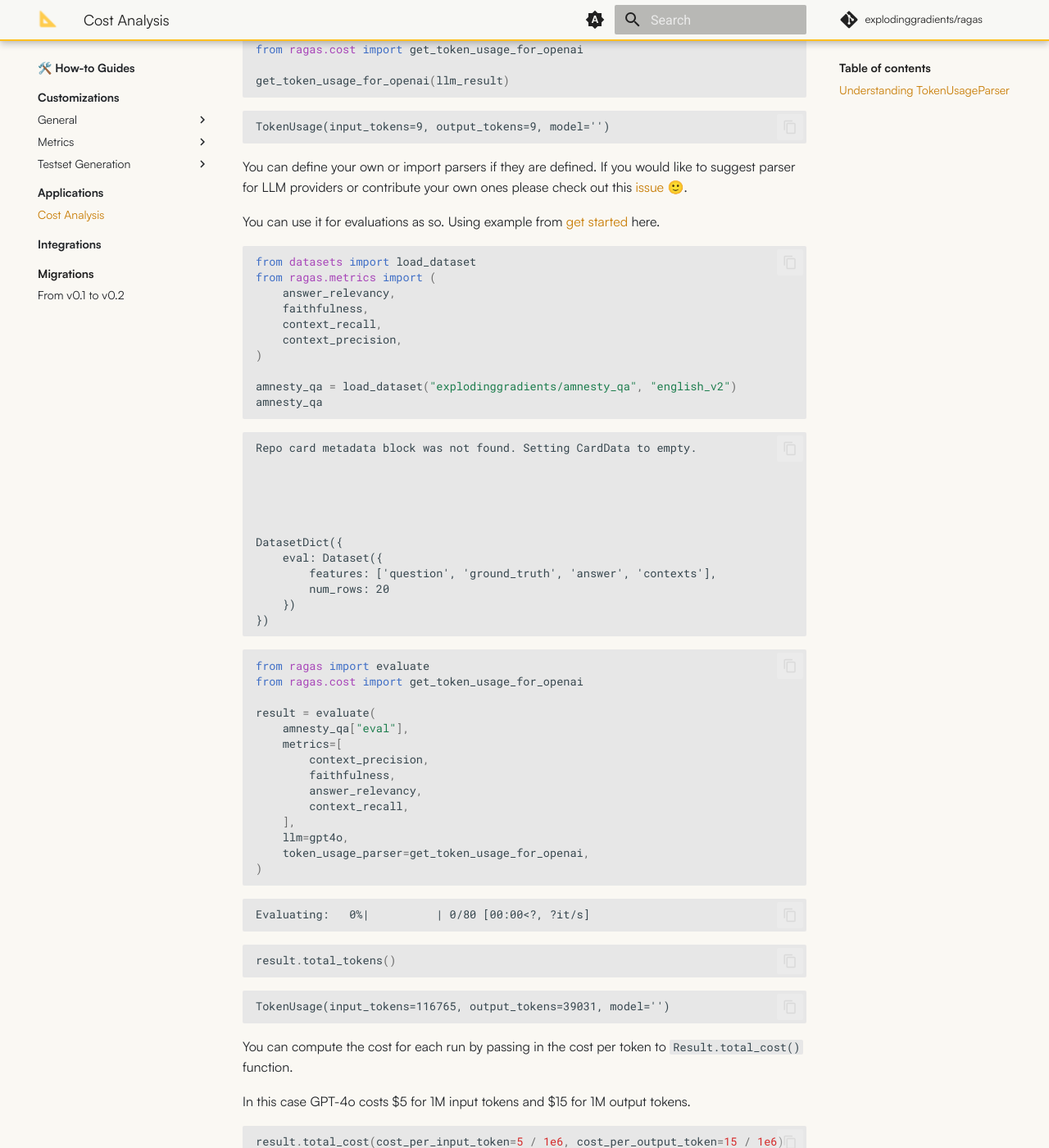
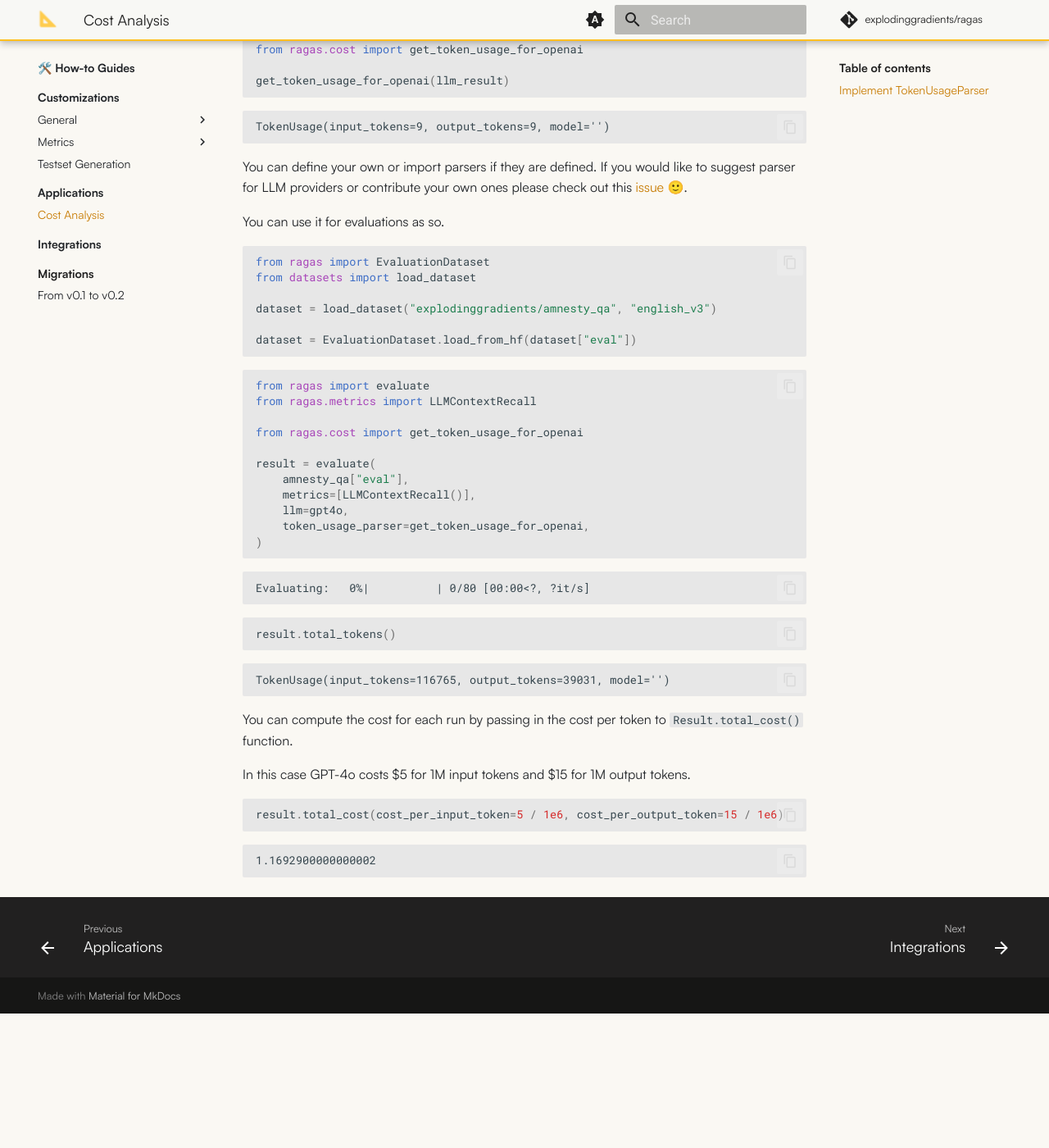
Before and after one commit to explodinggradients/ragas, an MkDocs documentation site: the page built from docs/howtos/applications/_cost.md, in a window 1280 px wide and 1400 px high, scrolled down 727 px. Shown: the whole window at 82% size. Built offline with MkDocs 1.6.1 and Material for MkDocs 9.7.7, drawn with Linux system fonts in a browser that asks for light colours; comment, search, counter and statistics services are not loaded; the version menu is left out; after the commit the page ends 1963 px from its top, so only the background shows below that; some of the changed text lies outside the part shown.

````diff
--- a/docs/howtos/applications/_cost.md
+++ b/docs/howtos/applications/_cost.md
@@ -1,8 +1,8 @@
-# Understand Cost and Usage of Operations
+# How to estimate Cost and Usage of evaluations
 
 When using LLMs for evaluation and test set generation, cost will be an important factor. Ragas provides you some tools to help you with that.
 
-## Understanding `TokenUsageParser`
+## Implement `TokenUsageParser`
 
 By default Ragas does not calculate the usage of tokens for `evaluate()`. This is because langchain's LLMs do not always return information about token usage in a uniform way. So in order to get the usage data, we have to implement a `TokenUsageParser`.
 
@@ -34,50 +34,28 @@ get_token_usage_for_openai(llm_result)
 
 You can define your own or import parsers if they are defined. If you would like to suggest parser for LLM providers or contribute your own ones please check out this [issue](https://github.com/explodinggradients/ragas/issues/1151) 🙂.
 
-You can use it for evaluations as so. Using example from [get started](get-started-evaluation) here.
+You can use it for evaluations as so.
 
 
 ```python
+from ragas import EvaluationDataset
 from datasets import load_dataset
-from ragas.metrics import (
-    answer_relevancy,
-    faithfulness,
-    context_recall,
-    context_precision,
-)
 
-amnesty_qa = load_dataset("explodinggradients/amnesty_qa", "english_v2")
-amnesty_qa
+dataset = load_dataset("explodinggradients/amnesty_qa", "english_v3")
+
+dataset = EvaluationDataset.load_from_hf(dataset["eval"])
 ```
-
-    Repo card metadata block was not found. Setting CardData to empty.
-
-
-
-
-
-    DatasetDict({
-        eval: Dataset({
-            features: ['question', 'ground_truth', 'answer', 'contexts'],
-            num_rows: 20
-        })
-    })
-
-
 
 
 ```python
 from ragas import evaluate
+from ragas.metrics import LLMContextRecall
+
 from ragas.cost import get_token_usage_for_openai
 
 result = evaluate(
     amnesty_qa["eval"],
-    metrics=[
-        context_precision,
-        faithfulness,
-        answer_relevancy,
-        context_recall,
-    ],
+    metrics=[LLMContextRecall()],
     llm=gpt4o,
     token_usage_parser=get_token_usage_for_openai,
 )
--- a/mkdocs.yml
+++ b/mkdocs.yml
@@ -81,8 +81,7 @@ nav:
               - Modify Prompts: howtos/customizations/metrics/_modifying-prompts-metrics.md
               - Add Custom Metrics: howtos/customizations/metrics/_write_your_own_metric.md
           - Testset Generation:
-              - Add custom scenarios: howtos/customizations/testset_generation/add_custom_scenarios.md
-              - Seed Generation with Production Data: howtos/customizations/testset_generation/seed_generation_with_production_data.md
+              - howtos/customizations/testgenerator/index.md
       - Applications:
           - howtos/applications/index.md
           - Cost Analysis: howtos/applications/_cost.md
````
Also changed, not shown: README.md (+1 -3 lines).
